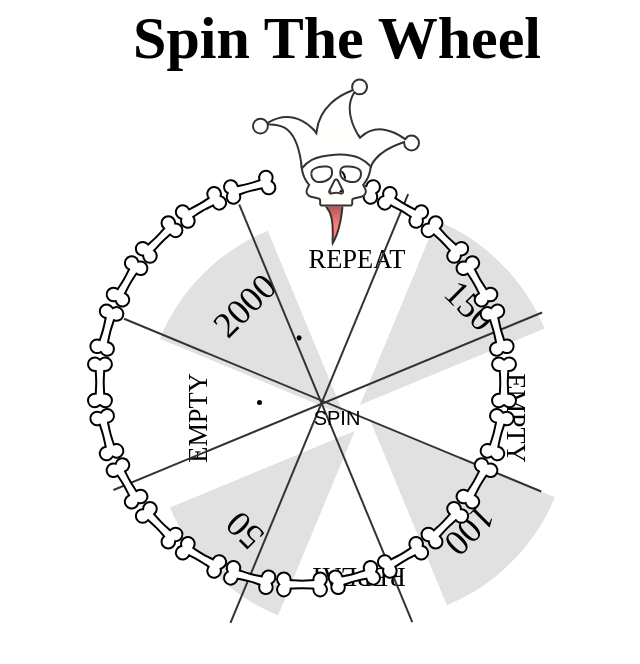
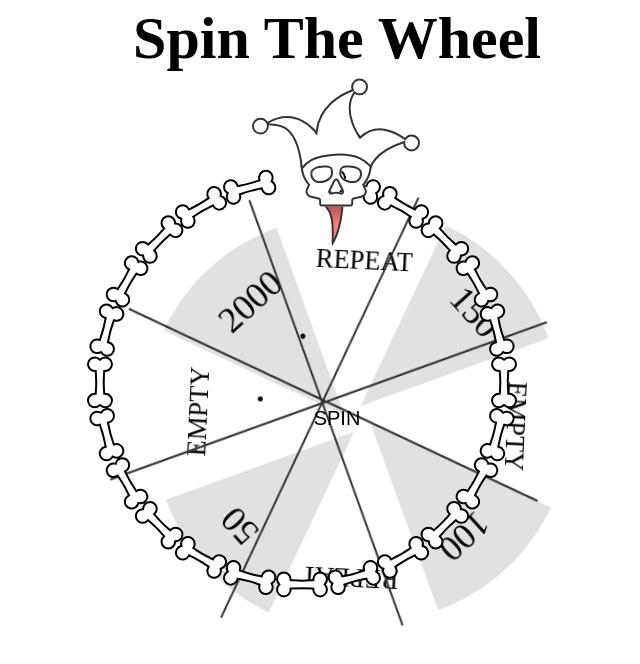
Before and after one commit to Nigilen/kolino__spin-wheel, a Vue app: page / in a window 1280 px wide. Shown: the top 664 px of the page, without its empty margins (303-943 px from the left). Built offline with nearby package versions, Linux system fonts and the light colour scheme; the HTML template or start-up script is replaced by a standard one.

Commit message:
feat: rotor dance

```diff
--- a/src/components/GameWheel/WheelRotor.vue
+++ b/src/components/GameWheel/WheelRotor.vue
@@ -76,6 +76,7 @@ watch(() => props.isSpin, (isSpin) => {
   block-size: auto;
   aspect-ratio: 1 / 1;
   overflow: hidden;
+  animation: rotorDance 3s ease-in-out infinite;
 
   & .rotor__dividiers {
     display: flex;
@@ -101,4 +102,16 @@ watch(() => props.isSpin, (isSpin) => {
   }
 }
 
+@keyframes rotorDance {
+  0% {
+    transform: rotate(-5deg);
+  }
+  50% {
+    transform: rotate(5deg);
+  }
+  100% {
+    transform: rotate(-5deg);
+  }
+}
+
 </style>
```
